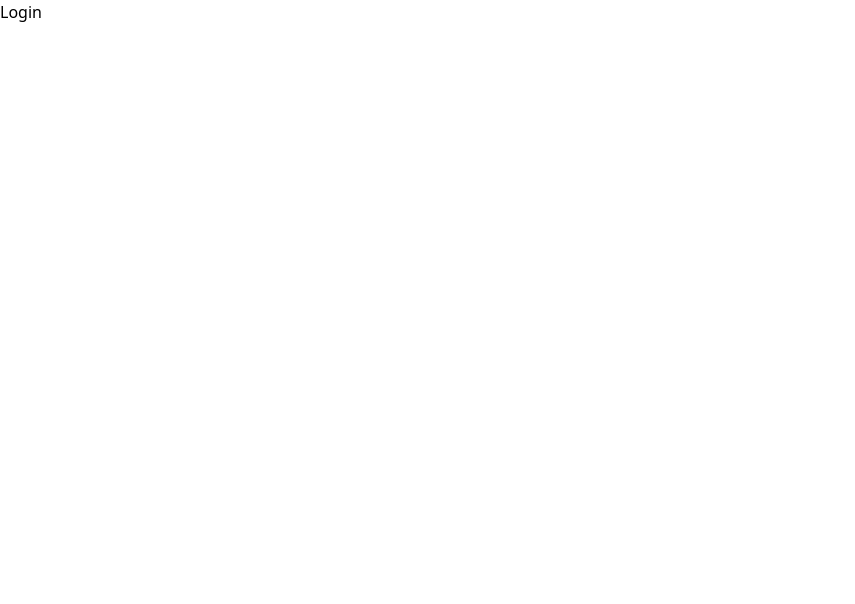
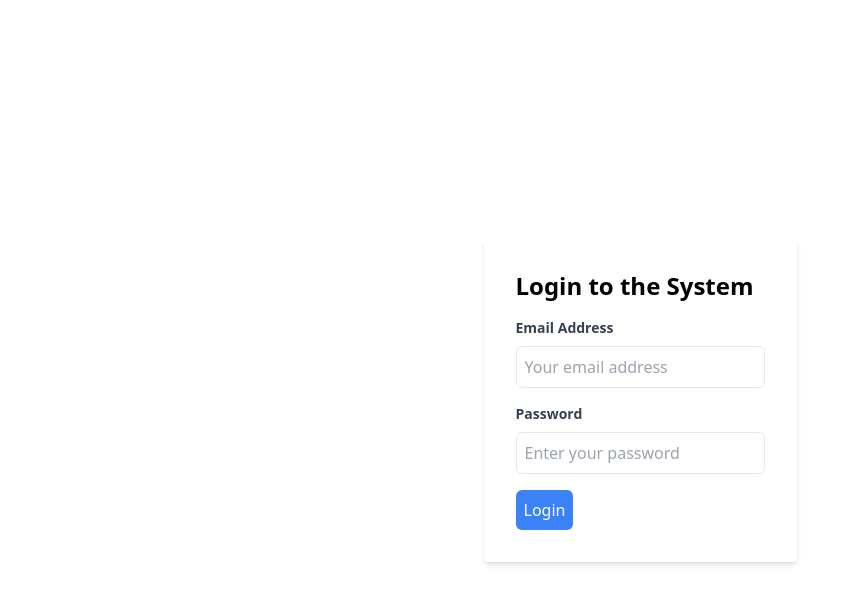
Before and after one commit to ZviGelbart/EmailProject, a React (Vite) app in the folder frontend/: page /Login in a window 1280 px wide. Shown: the top 604 px of the page, without its empty margins (0-855 px from the left). Built offline with nearby package versions, Linux system fonts and the light colour scheme.

Commit message:
add header popap style

```diff
--- a/frontend/src/Layout.jsx
+++ b/frontend/src/Layout.jsx
@@ -4,9 +4,8 @@ import Menu from './menu/Menu'
 import Body from './body/body'
 export default function Layout() {
   return (
-    <div className='bg-slate-200 w-screen '>
+    <div className='bg-slate-200 min-h-screen '>
       <Header/>
-      {/* h-max */}
       <div className='flex justify-between '>
           <Menu/>
           <Body/>
--- a/frontend/src/Login.jsx
+++ b/frontend/src/Login.jsx
@@ -1,7 +1,68 @@
-import React from 'react'
+import React, { useState } from 'react';
 
 export default function Login() {
+  const [userEmail, setUserEmail] = useState('');
+  const [password, setPassword] = useState('');
+  const [emailError, setEmailError] = useState('');
+
+  const handleSubmit = (e) => {
+    e.preventDefault();
+
+    const emailRegex = /^[^\s@]+@[^\s@]+\.[^\s@]+$/;
+    const isEmailValid = emailRegex.test(userEmail);
+
+    if (isEmailValid && password) {
+      window.location.href = '/AllMail';
+    } else {
+      setEmailError('Invalid email format');
+      console.log('ERROR: Please fill in all fields correctly');
+    }
+  };
+
   return (
-    <div>Login</div>
-  )
+    <div className="min-h-screen flex items-center justify-center">
+      <div className="bg-white p-8 rounded shadow-md">
+        <h2 className="text-2xl font-semibold mb-4">Login to the System</h2>
+        <form onSubmit={handleSubmit}>
+          <div className="mb-4">
+            <label className="block text-gray-700 text-sm font-bold mb-2" htmlFor="userEmail">
+              Email Address
+            </label>
+            <input
+              className={`w-full p-2 border rounded-md ${emailError ? 'border-red-500' : ''}`}
+              type="text"
+              id="userEmail"
+              name="userEmail"
+              placeholder="Your email address"
+              value={userEmail}
+              onChange={(e) => {
+                setUserEmail(e.target.value);
+                setEmailError('');
+              }}
+              required
+            />
+            {emailError && <p className="text-red-500 text-sm mt-1">{emailError}</p>}
+          </div>
+          <div className="mb-4">
+            <label className="block text-gray-700 text-sm font-bold mb-2" htmlFor="password">
+              Password
+            </label>
+            <input
+              className="w-full p-2 border rounded-md"
+              type="password"
+              id="password"
+              name="password"
+              placeholder="Enter your password"
+              value={password}
+              onChange={(e) => setPassword(e.target.value)}
+              required
+            />
+          </div>
+          <button className="bg-blue-500 text-white p-2 rounded-md" type="submit">
+            Login
+          </button>
+        </form>
+      </div>
+    </div>
+  );
 }
--- a/frontend/src/header/Header.jsx
+++ b/frontend/src/header/Header.jsx
@@ -1,14 +1,46 @@
 import React from 'react'
 import { BiLogoGmail } from "react-icons/bi";
 import { CiSearch } from "react-icons/ci";
+import Update from './Update';
 export default function Header() {
+  const handleUpdateClick = () => {
+    <Update/>
+    prompt("err" ,"dfgh")
+  };
+
   return (
-    <header className='h-28  flex  items-center justify-around px-5 '>
+    <header className='h-28  flex items-center justify-around px-5 '>
         <div className='flax flex items-center'><BiLogoGmail /> <div className='m-2'>gmail</div></div>
         <div className='border border-slate-950 w-6/12 rounded-full p-2 pl-4 flex '><button><CiSearch /></button><input className='outline-none bg-slate-200 pl-4 hover:bg-slate-500' type="text" placeholder='search in emails' ></input></div>
         <div class="border border-slate-950 bg-slate-600 w-16 h-16 overflow-hidden rounded-full">
-           <button> <img class="object-cover w-full h-full" src="1.jpg" alt="תמונת פרופיל" /></button>
+           <button onClick={handleUpdateClick}> <img class="object-cover  w-full h-full" src="11.jpeg" alt="" /></button>
         </div>
     </header>
   )
 }
+
+// import React, { useState } from 'react';
+// import { BiLogoGmail } from "react-icons/bi";
+// import { CiSearch } from "react-icons/ci";
+// import Update from './Update';
+
+// export default function Header() {
+//   const [isUpdateOpen, setUpdateOpen] = useState(false);
+
+//   const handleUpdateClick = () => {
+//     setUpdateOpen(!isUpdateOpen);
+//   };
+
+//   return (
+//     <header className='h-28  flex items-center justify-around px-5 '>
+//         <div className='flax flex items-center'><BiLogoGmail /> <div className='m-2'>gmail</div></div>
+//         <div className='border border-slate-950 w-6/12 rounded-full p-2 pl-4 flex '><button><CiSearch /></button><input className='outline-none bg-slate-200 pl-4 hover:bg-slate-500' type="text" placeholder='search in emails' ></input></div>
+//         <div className="border border-slate-950 bg-slate-600 w-16 h-16 overflow-hidden rounded-full">
+//            <button onClick={handleUpdateClick}> <img className="object-cover  w-full h-full" src="11.jpeg" alt="תמונת פרופיל" /></button>
+//         </div>
+
+//         {/* הקומפוננטה Update תוצג או תסתר על פי ערך הסטייט isUpdateOpen */}
+//         {isUpdateOpen && <Update/>}
+//     </header>
+//   );
+// }
--- /dev/null
+++ b/frontend/src/header/Update.jsx
@@ -0,0 +1,9 @@
+import React from 'react'
+
+export default function Update() {
+  return (
+    <div>
+
+    </div>
+  )
+}
```
Also changed, not shown: frontend/public/11.jpeg (added).
